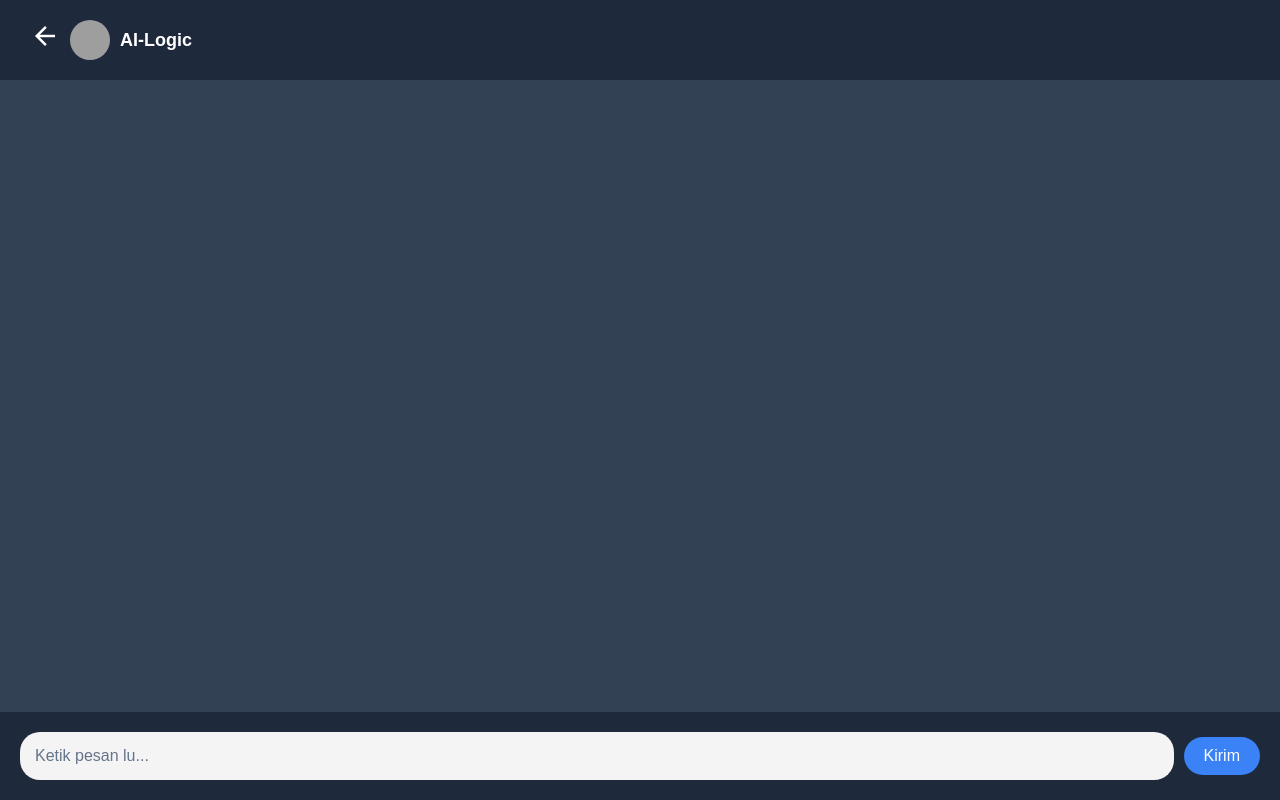
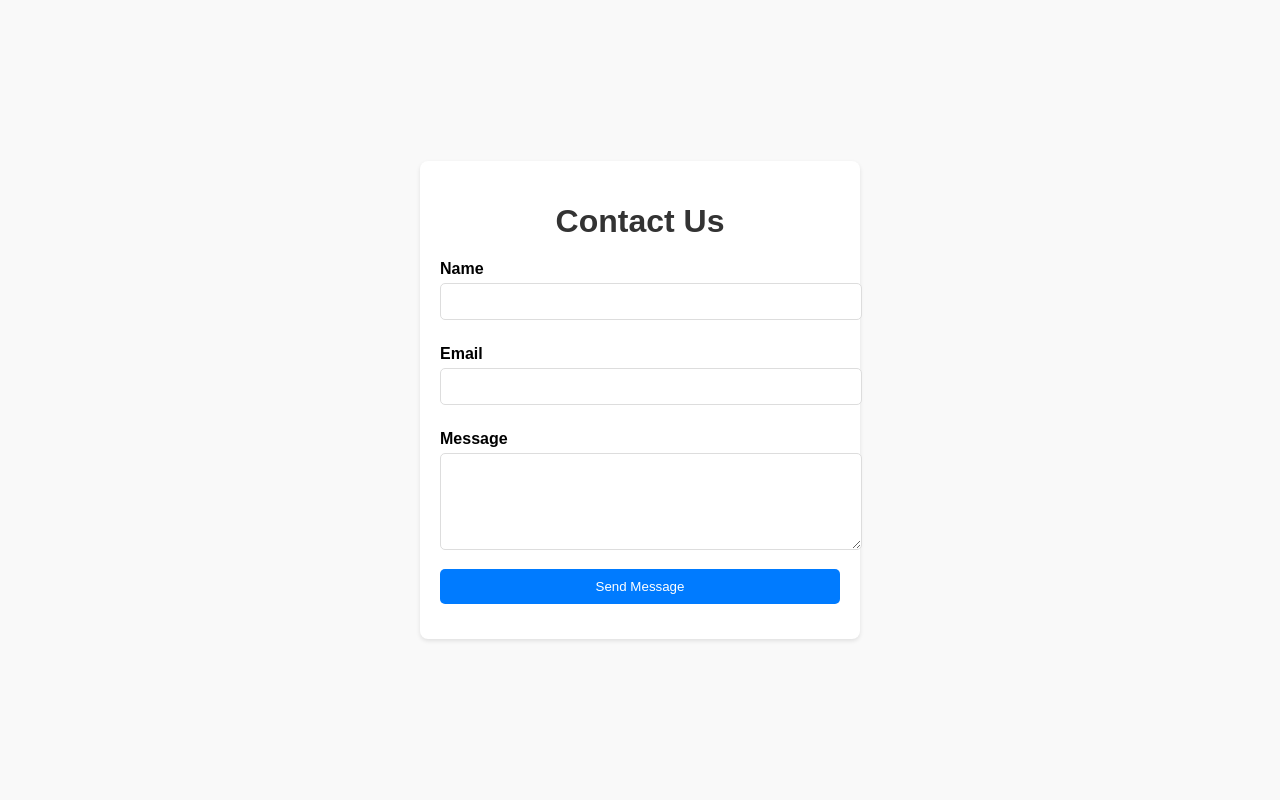
Before and after one commit to mr-rex-ai/mr-rex-ai.github.io, a plain HTML site: page index.html in a window 1280 px wide. Drawn offline with Linux system fonts and the light colour scheme; grey boxes are pictures that could not be loaded.

Commit message:
Update index.html

```diff
--- a/index.html
+++ b/index.html
@@ -1,258 +1,76 @@
 <!DOCTYPE html>
-<html lang="id">
+<html lang="en">
 <head>
     <meta charset="UTF-8">
     <meta name="viewport" content="width=device-width, initial-scale=1.0">
-    <title>AI NEW REX AJA</title>
-    <link href="https://cdnjs.cloudflare.com/ajax/libs/font-awesome/5.15.3/css/all.min.css" rel="stylesheet">
-    <link href="https://fonts.googleapis.com/icon?family=Material+Icons" rel="stylesheet">
+    <title>Contact Us</title>
     <style>
-/* Global Styles */
-* {
+        body {
+            font-family: Arial, sans-serif;
             margin: 0;
             padding: 0;
-    box-sizing: border-box;
+            background-color: #f9f9f9;
+            display: flex;
+            justify-content: center;
+            align-items: center;
+            height: 100vh;
         }
-
-body {
-    font-family: 'Poppins', sans-serif;
-    background-color: #334155;
-    color: #f8fafc;
-    line-height: 1.6;
+        .form-container {
+            background: #fff;
+            padding: 20px;
+            border-radius: 8px;
+            box-shadow: 0 2px 4px rgba(0, 0, 0, 0.1);
+            width: 100%;
+            max-width: 400px;
         }
-
-.container {
-    width: 90%;
-    max-width: 2000px;
-    margin: 0 auto;
+        h1 {
+            text-align: center;
+            color: #333;
+            margin-bottom: 20px;
         }
-
-/* text tebal */
-h2 {
+        label {
+            display: block;
+            margin: 10px 0 5px;
+            font-weight: bold;
+        }
+        input, textarea, button {
+            width: 100%;
+            padding: 10px;
+            margin-bottom: 15px;
+            border: 1px solid #ddd;
+            border-radius: 5px;
+        }
+        button {
+            background-color: #007bff;
+            color: #fff;
+            border: none;
+            cursor: pointer;
+        }
+        button:hover {
+            background-color: #0056b3;
+        }
+        .status {
             text-align: center;
-    color: #fff;
-}
-
-/* header */
-.header {
-    background-color: #1e293b;
-    padding: 20px 20px;
-    color: white;
-    display: flex;
-    justify-content: space-around;
-    align-items: center;
-    position: fixed;
-    bottom: 10;
-    width: 100%;
-}
-
-.header .a {
-    text-align: center;
-    padding: 0px 10px;
-    color: white;
-}
-
-.header .a span {
-    font-size: 30px;
-}
-
-.header img {
-    width: 40px;
-    height: 40px;
-    border-radius: 50%;
-    margin-right: 10px;
-}
-.header .status {
-    color: #00a884;
-}
-.header .info {
-    flex-grow: 1;
-}
-.header .info h1 {
-    margin: 0;
-    font-size: 18px;
-}
-.header .info p {
-    margin: 0;
             font-size: 14px;
-}
-.header .icons {
-    display: flex;
-    align-items: center;
-}
-.header .icons i {
-    margin-left: 10px;
-    font-size: 20px;
-}
-
-/* input text */
-.input-container {
-    display: flex;
-    align-items: center;
-    padding: 20px 20px;
-    background-color: #1e293b;
-    position: fixed;
-    bottom: 0;
-    width: 100%;
-    justify-content: space-around;
-}
-
-.input-container input {
-    flex: 1;
-    padding: 15px 15px;
-    border: none;
-    border-radius: 20px;
-    font-size: 16px;
-    background-color: #f4f4f4;
-    color: black;
-    margin-right: 10px;
-}
-
-.input-container input::placeholder {
-    color: #64748b;
-}
-
-.input-container button {
-    padding: 10px 20px;
-    border: none;
-    border-radius: 20px;
-    background-color: #3b82f6;
-    color: white;
-    font-size: 16px;
-    cursor: pointer;
-    transition: background-color 0.3s;
-}
-
-.input-container button:hover {
-    background-color: #2563eb;
-}
-
-.input-container input:focus {
-    outline: none;
-}
-
-/* Chat */
-.chat {
-    padding: 20px;
-    display: flex;
-    flex-direction: column;
-    height: calc(90vh - 80px);
-    overflow-y: auto;
-}
-
-/* Pesan AI */
-.chat-header {
-    background-color: #0f172a;
-    padding: 15px;
-    text-align: center;
-    font-size: 20px;
-    font-weight: bold;
-    margin-bottom: 40px;
-}
-
-.chat-box {
-    flex: 1;
-    padding: 20px;
-    overflow-y: auto;
-    display: flex;
-    flex-direction: column;
-    gap: 10px;
-    scrollbar-width: thin;
-    scrollbar-color: #3b82f6 #334155;
-}
-
-.chat-box::-webkit-scrollbar {
-    width: 6px;
-}
-
-.chat-box::-webkit-scrollbar-thumb {
-    background-color: #3b82f6;
-    border-radius: 3px;
-}
-
-.message {
-    padding: 10px 15px;
-    border-radius: 20px;
-    max-width: 75%;
-    word-wrap: break-word;
-    font-size: 16px;
-}
-
-.message.user {
-    align-self: flex-end;
-    background-color: #3b82f6;
-    color: white;
-}
-
-.message.ai {
-    align-self: flex-start;
-    background-color: #fff;
-    color: #1e293b;
-}
-
-/* Main Content Styles */
-main {
-    padding: 40px 0;
+            color: green;
         }
     </style>
 </head>
-    <div class="header">
-    <a href="../index.html" class="a">
-    <span class="material-icons">arrow_back</span>
-    </a>
-    <img alt="X AI"height="40" width="40" src="https://storage.netorare.codes/f/612601113.jpg">
-    <div class="info">
-    <h1>AI-Logic</h1>
+<body>
+    <div class="form-container">
+        <h1>Contact Us</h1>
+        <form action="https://formsubmit.co/my.rexofficial.id@gmail.com" method="POST">
+            <label for="name">Name</label>
+            <input type="text" id="name" name="name" required>
+
+            <label for="email">Email</label>
+            <input type="email" id="email" name="email" required>
+
+            <label for="message">Message</label>
+            <textarea id="message" name="message" rows="5" required></textarea>
+
+            <button type="submit">Send Message</button>
+        </form>
     </div>
-    </div>
-<body>
-    <main></main>
-     <div class="box"></div>
-     <div id="chat-box" class="chat-box"></div>
-     <div class="chat"></div>
-    <div class="input-container">
-      <input type="text" id="user-input" placeholder="Ketik pesan lu...">
-      <button onclick="sendMessage()">Kirim</button>
-    </div>
-
-  <script>
-    async function sendMessage() {
-      const chatBox = document.getElementById("chat-box");
-      const userInput = document.getElementById("user-input");
-      const text = userInput.value.trim();
-
-      if (!text) return;
-
-      // Tampilkan pesan user
-      const userMessage = document.createElement("div");
-      userMessage.className = "message user";
-      userMessage.textContent = text;
-      chatBox.appendChild(userMessage);
-
-      // Clear input
-      userInput.value = "";
-
-      try {
-        // Fetch data dari API
-        const response = await fetch(`https://apisanz.my.id/ai/ailogic?question=${encodeURIComponent(text)}`);
-        const data = await response.json();
-
-        // Tampilkan pesan AI
-        const aiMessage = document.createElement("div");
-        aiMessage.className = "message ai";
-        aiMessage.textContent = data.data || "AI gak ada respons, bro.";
-        chatBox.appendChild(aiMessage);
-      } catch (error) {
-        // Tampilkan pesan error
-        const errorMessage = document.createElement("div");
-        errorMessage.className = "message ai";
-        errorMessage.textContent = "Error: API gak bisa diakses.";
-        chatBox.appendChild(errorMessage);
-      }
-
-      // Scroll ke bawah
-      chatBox.scrollTop = chatBox.scrollHeight;
-    }
-  </script>
-<body>
+</body>
 </html>
```
Lines whose indentation alone changed are shown as unchanged.
